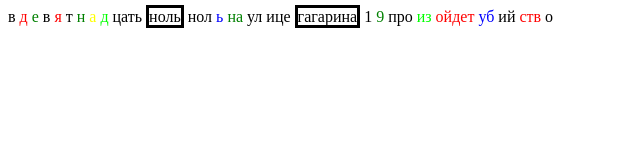
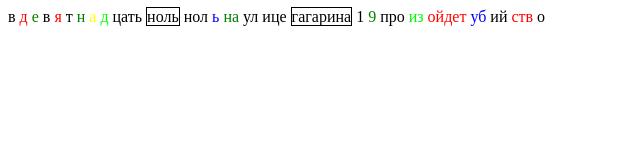
Before and after one commit to klinkovich/Code-Club, a plain HTML site: page index.html in a window 1280 px wide. Shown: the whole page, without its empty margins (0-640 px from the left). Drawn offline with Linux system fonts and the light colour scheme.

Commit message:
исправил ошибку

```diff
--- a/style.css
+++ b/style.css
@@ -18,7 +18,7 @@
 	color: lime;
 }
 .border{
-	border: solid, black;
+	border: solid, black 1px;
 }
 .blacktext{
 	color: black;
```
